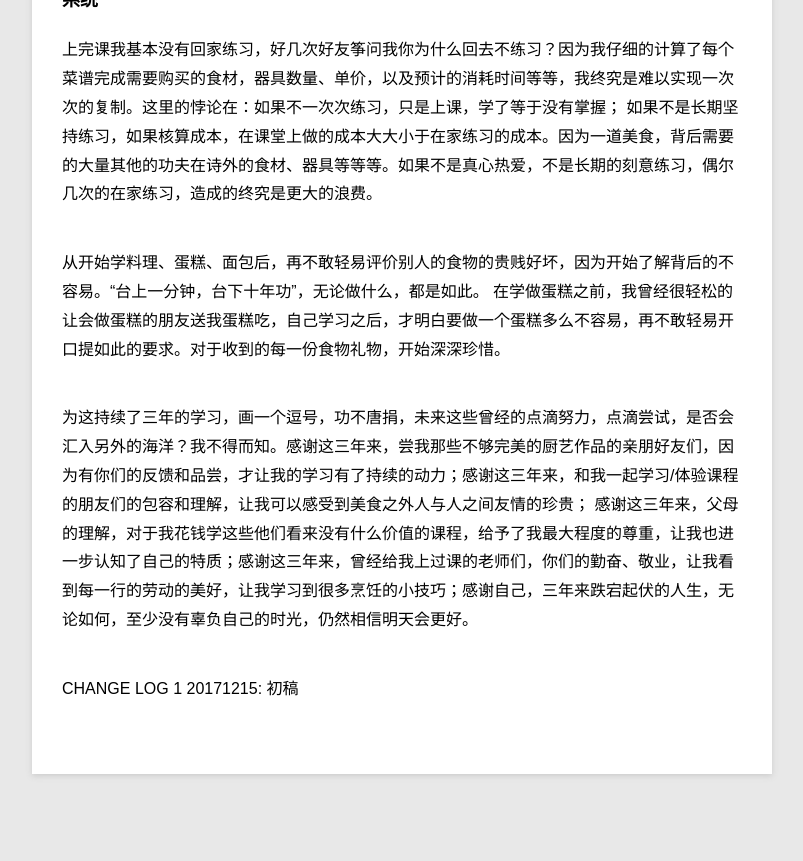
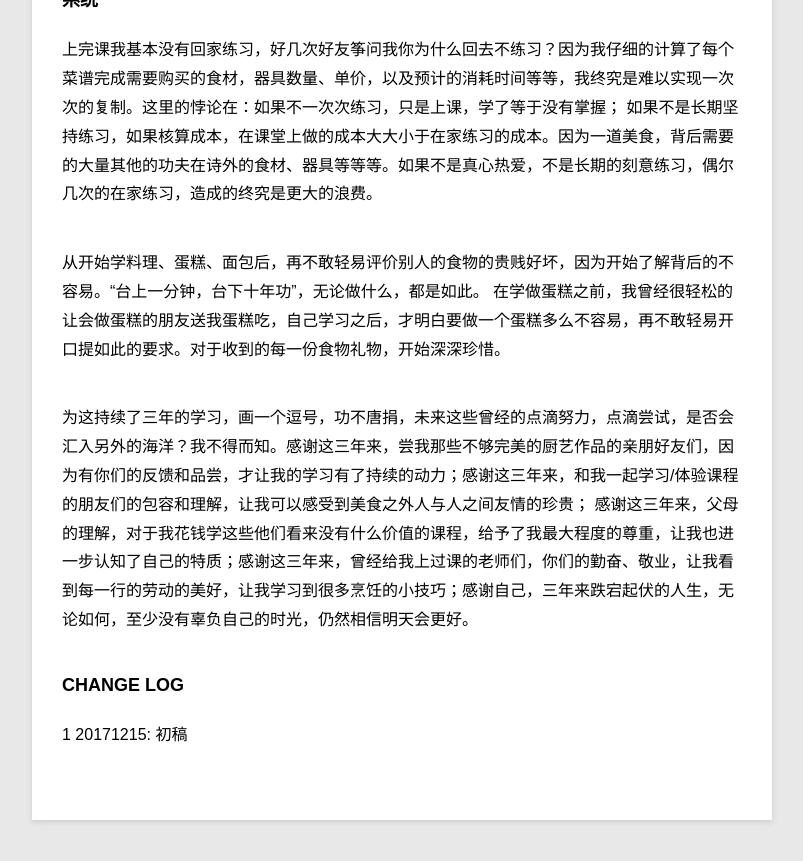
Before and after one commit to violettianjie/violettianjie.github.io, a Jekyll site: the page built from _posts/blog/2017-12-15-cooking.md, in a window 1280 px wide and 900 px high, scrolled down 1963 px. Shown: the top 861 px of the window, without its empty margins (78-881 px from the left). Built offline with Jekyll 4.4.1, drawn with Linux system fonts in a browser that asks for light colours; comment, search, counter and statistics services are not loaded.

```diff
--- a/_posts/blog/2017-12-15-cooking.md
+++ b/_posts/blog/2017-12-15-cooking.md
@@ -51,7 +51,8 @@ category: blog
 
 
 
-CHANGE LOG
+### CHANGE LOG
+
 1 20171215: 初稿
 
 <div id="disqus_thread"></div>
```
